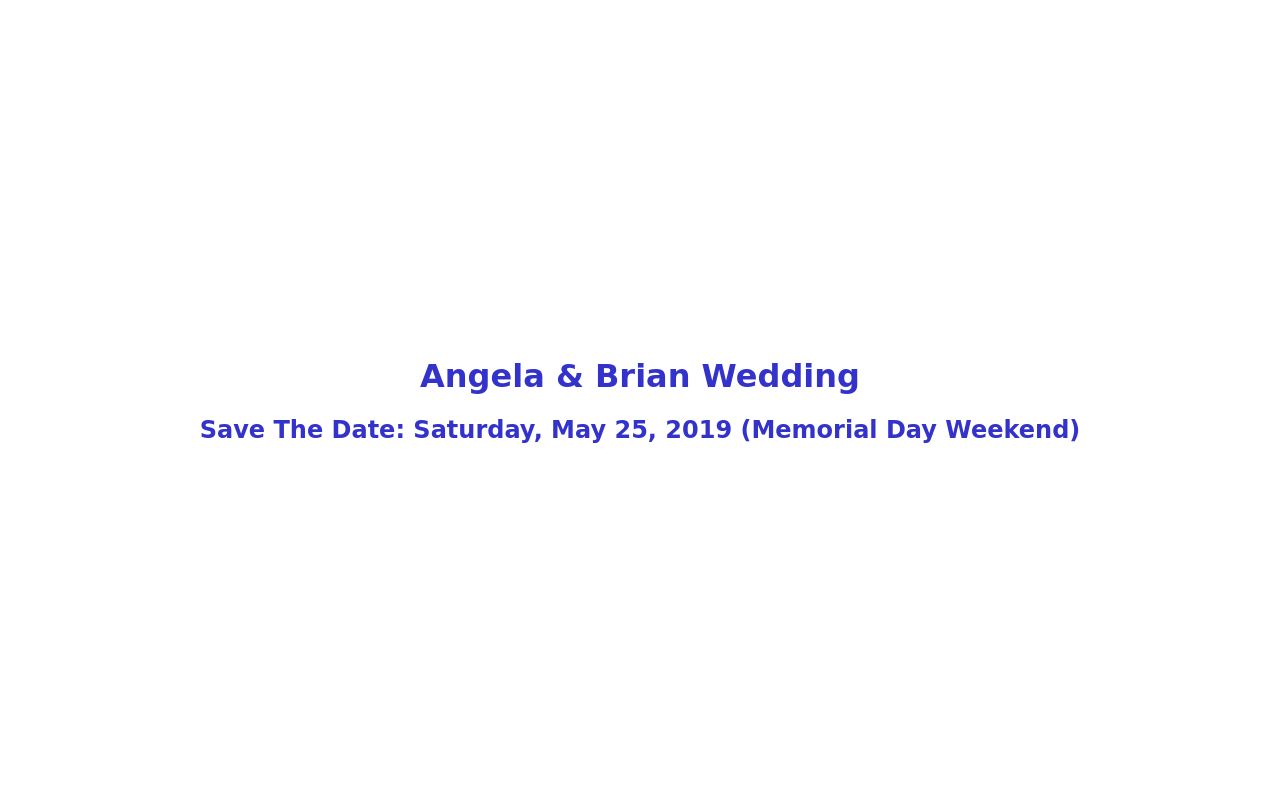
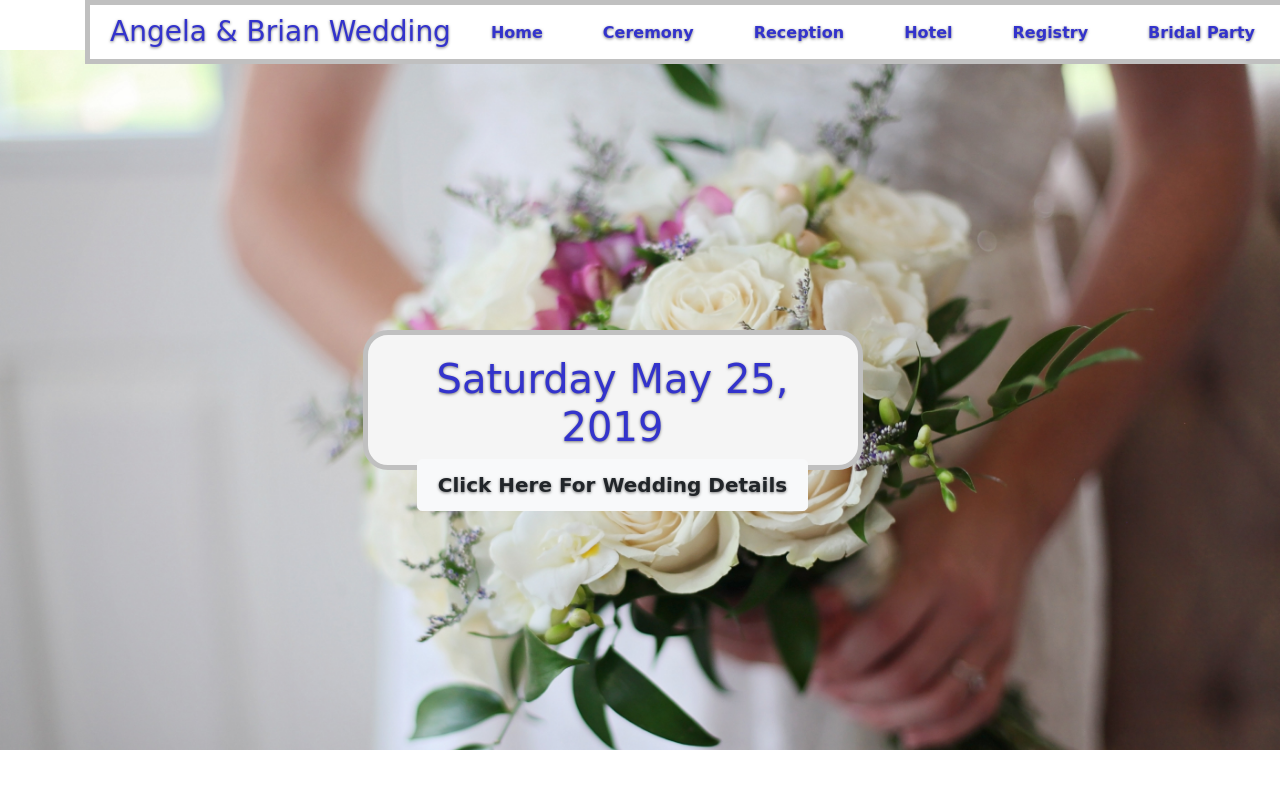
Before and after one commit to ADFrys/angelabrianwedding2019, a Django app: page /mainpage/ in a window 1280 px wide. Run offline with Django 3.2, Linux system fonts and the light colour scheme; some libraries are stand-ins or nearby versions.

Commit message:
Add bootstrap and design first page.

```diff
--- a/eventdetails/static/css/styles.css
+++ b/eventdetails/static/css/styles.css
@@ -5,3 +5,147 @@
 	font-family: cursive;
 	text-align: center;
 }
+
+a,
+a:focus,
+a:hover {
+  color: #3333cc;
+}
+
+
+/*
+ * Base structure
+ */
+
+html,
+body {
+  height: 100%;
+  background-color: #F5F5F5;
+}
+body {
+  color: #3333cc;
+  text-align: center;
+  text-shadow: 0 1px 3px rgba(0,0,0,.5);
+}
+
+/* Extra markup and styles for table-esque vertical and horizontal centering */
+.site-wrapper {
+  display: table;
+  width: 100%;
+  height: 700px;
+  background-image: url('../images/bloom.jpg');
+  background-size: 100%;
+  background-repeat: no-repeat;
+  background-position: cover;
+  /*height: 100%; */
+  /*min-height: 100%;*/
+}
+.site-wrapper-inner {
+  display: table-cell;
+  vertical-align: top;
+}
+.cover-container {
+  margin-right: auto;
+  margin-left: auto;
+}
+
+/* Padding for spacing */
+.inner {
+  padding: 30px;
+}
+
+/*
+ * Header
+ */
+.masthead-brand {
+  margin-top: 10px;
+  margin-bottom: 10px;
+}
+
+.masthead {
+	background-color: white;
+  width: 100%;
+  border: 5px solid silver;
+  padding-left: 20px;
+}
+
+.masthead-nav > li {
+  display: inline-block;
+}
+.masthead-nav > li + li {
+  margin-left: 20px;
+}
+.masthead-nav > li > a {
+  padding-right: 0;
+  padding-left: 0;
+  font-size: 16px;
+  font-weight: bold;
+  color: #3333cc;;
+  border-bottom: 2px solid transparent;
+}
+.masthead-nav > li > a:hover,
+.masthead-nav > li > a:focus {
+  background-color: #3333cccol  border-bottom-color: #a9a9a9;
+  border-bottom-color: rgba(255,255,255,.25);
+}
+.masthead-nav > .active > a,
+.masthead-nav > .active > a:hover,
+.masthead-nav > .active > a:focus {
+  color: #3333cc;
+  border-bottom-color: #fff;
+}
+
+.btn-default,
+ {
+  text-shadow: none;
+}
+
+@media (min-width: 768px) {
+  .masthead-brand {
+    float: left;
+  }
+  .masthead-nav, li {
+    padding-left: 40px;
+    padding-top: 8px;
+  }
+}
+
+
+/*
+ * Cover
+ */
+
+.cover {
+  padding: 0 5px;
+}
+.cover .btn-lg {
+  padding: 10px 20px;
+  font-weight: bold;
+}
+
+.inner {
+  background-color: #F5F5F5;
+  border-radius: 25px;
+  padding: 20px;
+  width: 500px;
+  height: 140px;
+  margin-left: 25%;
+  border: 5px solid silver;
+}
+
+/*
+ * Affix and center
+ */
+
+@media (min-width: 768px) {
+  /* Pull out the header and footer */
+  .masthead {
+    position: fixed;
+    top: 0;
+  }
+  /* Start the vertical centering */
+  .site-wrapper-inner {
+    vertical-align: middle;
+  }
+
+}
--- a/templates/mainpage.html
+++ b/templates/mainpage.html
@@ -2,11 +2,48 @@
 <head>
 	{% load static %}
 	<link rel="stylesheet" type="text/css" href="{% static 'css/styles.css' %}">
+	<script src="https://stackpath.bootstrapcdn.com/bootstrap/4.1.3/js/bootstrap.bundle.min.js"/>
+	<script src="https://stackpath.bootstrapcdn.com/bootstrap/4.1.3/js/bootstrap.min.js" integrity="sha384-ChfqqxuZUCnJSK3+MXmPNIyE6ZbWh2IMqE241rYiqJxyMiZ6OW/JmZQ5stwEULTy" crossorigin="anonymous"></script>
+	<link href="https://stackpath.bootstrapcdn.com/bootstrap/4.1.3/css/bootstrap.min.css" rel="stylesheet" integrity="sha384-MCw98/SFnGE8fJT3GXwEOngsV7Zt27NXFoaoApmYm81iuXoPkFOJwJ8ERdknLPMO" crossorigin="anonymous">
 </head>
 <body>
-	<div class="eventDetails">
-		<h1>Angela & Brian Wedding</h1>
-		<h2>Save The Date: Saturday, May 25, 2019 (Memorial Day Weekend)</h2>
+<div class="site-wrapper">
+	<div class="site-wrapper-inner">
+		<div class="container">
+			<div class="masthead clearfix">
+				<div class="container-inner">
+					<h3 class="masthead-brand">Angela & Brian Wedding</h3>
+					<nav>
+						<ul class="nav masthead-nav">
+							<li class="active">
+								<a href="#">Home</a>
+							</li>
+							<li>
+								<a href="#">Ceremony</a>
+							</li>
+							<li>
+								<a href="#">Reception</a>
+							</li>
+							<li>
+								<a href="#">Hotel</a>
+							</li>
+							<li>
+								<a href="#">Registry</a>
+							</li>
+							<li>
+								<a href="#">Bridal Party</a>
+							</li>
+						</ul>
+					</nav>
+				</div>
+			</div>
+			<div class="inner cover">
+				<h1 class="cover-heading">Saturday May 25, 2019</h1>
+              <a href="#" class="btn btn-lg btn-light">Click Here For Wedding Details</a>
+			</div>
+		</div>
+
 	</div>
+</div>
 </body>
 </html>
```
